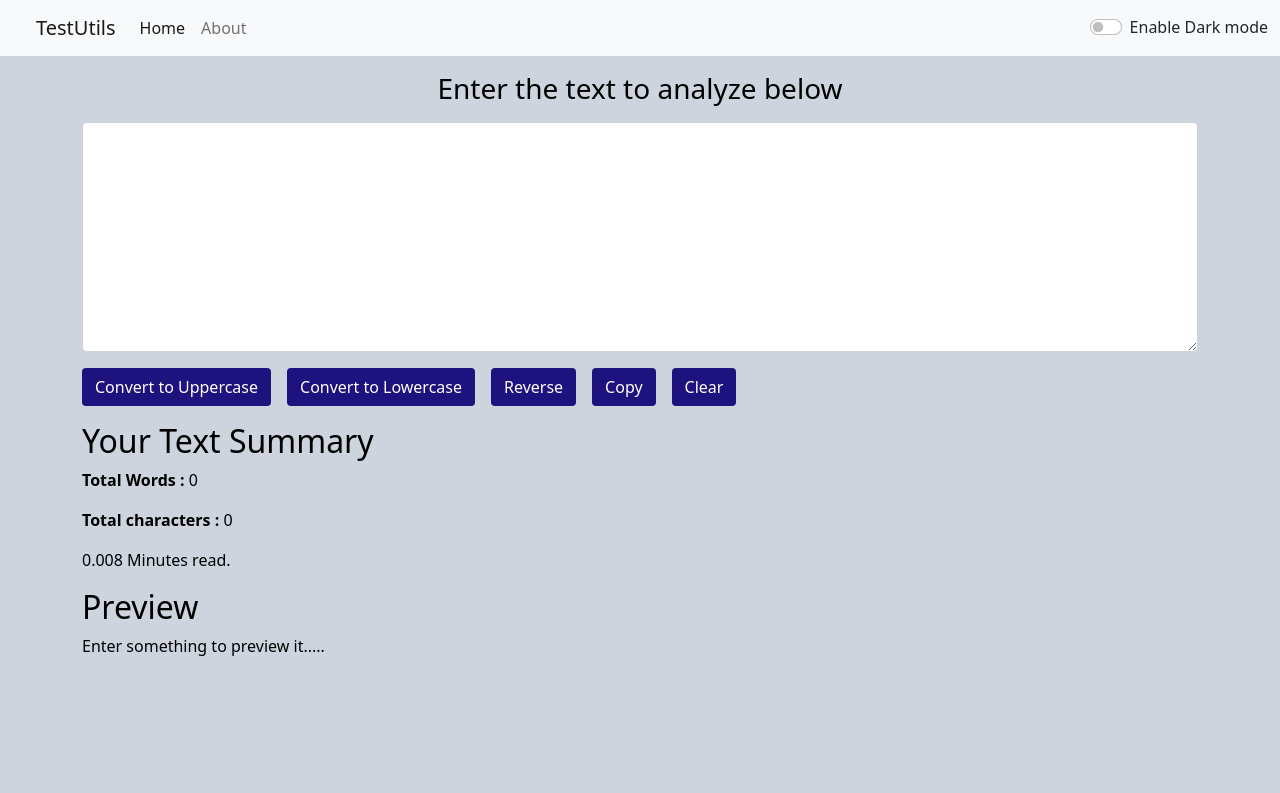
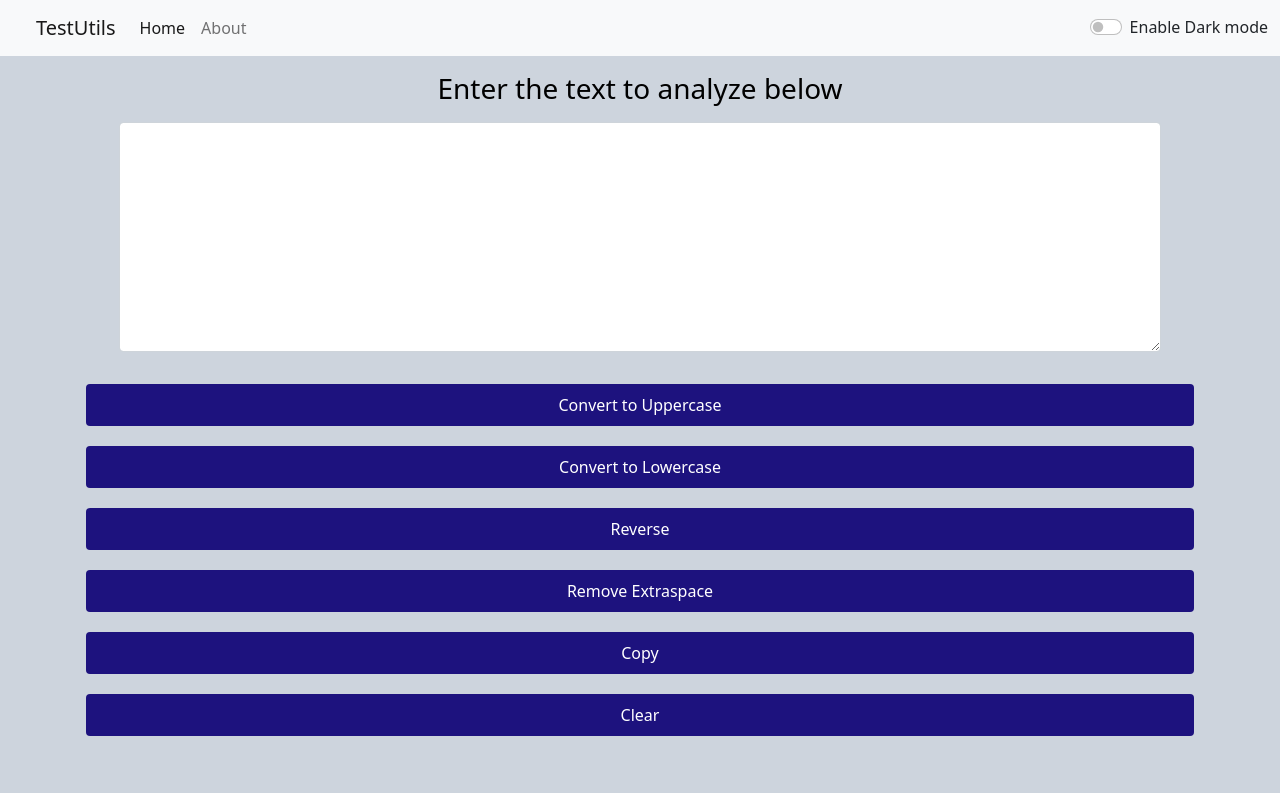
Before and after one commit to Ankkkyyyy/TextUtils_ReactWebApp, a React (Create React App) app: page / in a window 1280 px wide. Shown: the top 793 px of the page. Built offline with nearby package versions, Linux system fonts and the light colour scheme.

Commit message:
done..with some styling...

```diff
--- a/src/App.js
+++ b/src/App.js
@@ -5,7 +5,8 @@ import About from './components/About';
 import Alert from './components/Alert';
 import Navbar from './components/Navbar';
 import TextForm from './components/TextForm';
-import ReactDOM from "react-dom/client";
+
+import Footer from './components/footer';
 import {
   BrowserRouter,
   Routes,
@@ -58,6 +59,8 @@ function App() {
          <Route path="/about" element={<About  mode={mode} />} />
     </Routes>
 
+    <Footer mode={mode} />
+
 
 
 
--- a/src/components/TextForm.js
+++ b/src/components/TextForm.js
@@ -36,6 +36,14 @@ const handleCopy = () =>{
 
 }
 
+const handleExtraSpace= ()=>{
+
+  // const extraspace = textArea.split("  ").join(" ");
+  const extraspace = textArea.replace(/\s+/g, ' ').trim()
+  setTextArea(extraspace)
+
+}
+
    const handleOnchange = (event) =>{
 
             setTextArea(event.target.value);
@@ -47,7 +55,7 @@ const handleCopy = () =>{
 
   return (
     <>
-    <div className="container mt-3" style={{color:props.mode=='dark'? 'grey' :'light'}} >
+    <div className="container mt-3 col-xl-10 col-lg-6 " style={{color:props.mode=='dark'? 'grey' :'light'}} >
 
 
 
@@ -59,20 +67,26 @@ const handleCopy = () =>{
 
         </textarea>
       </div>
-      <button className="btn"  style={{backgroundColor:props.mode=='dark'? '#6C62CA' :'#1D127E',color:props.mode=='dark'?'white':'white'}}  onClick={handleUpClick} >Convert to Uppercase</button>
-      <button className="btn ms-3" style={{backgroundColor:props.mode=='dark'? '#6C62CA' :'#1D127E',color:props.mode=='dark'?'white':'white'}}   onClick={handleLowClick} >Convert to Lowercase</button>
-      <button className="btn ms-3" style={{backgroundColor:props.mode=='dark'? '#6C62CA' :'#1D127E',color:props.mode=='dark'?'white':'white'}}  onClick={handleReverseClick} >Reverse</button>
-      <button className="btn ms-3" style={{backgroundColor:props.mode=='dark'? '#6C62CA' :'#1D127E',color:props.mode=='dark'?'white':'white'}}  onClick={handleCopy} >Copy</button>
-      <button className="btn  ms-3" style={{backgroundColor:props.mode=='dark'? '#6C62CA' :'#1D127E',color:props.mode=='dark'?'white':'white'}}  onClick={handleClearClick} >Clear</button>
+
+
+      </div>
+      <div className="container  d-flex flex-column mb-5 ">
+      <button className="btn md-ms-3 mt-3 m-1 p-2  "  style={{backgroundColor:props.mode=='dark'? '#6C62CA' :'#1D127E',color:props.mode=='dark'?'white':'white'}}  onClick={handleUpClick} >Convert to Uppercase </button>
+      <button className="btn md-ms-3 mt-3 m-1 p-2    " style={{backgroundColor:props.mode=='dark'? '#6C62CA' :'#1D127E',color:props.mode=='dark'?'white':'white'}}   onClick={handleLowClick} >Convert to Lowercase </button>
+      <button className="btn md-ms-3 mt-3 m-1 p-2    " style={{backgroundColor:props.mode=='dark'? '#6C62CA' :'#1D127E',color:props.mode=='dark'?'white':'white'}}  onClick={handleReverseClick} >Reverse</button>
+      <button className="btn md-ms-3 mt-3 m-1 p-2   " style={{backgroundColor:props.mode=='dark'? '#6C62CA' :'#1D127E',color:props.mode=='dark'?'white':'white'}}  onClick={handleExtraSpace} >Remove Extraspace</button>
+      <button className="btn md-ms-3 mt-3 m-1 p-2   " style={{backgroundColor:props.mode=='dark'? '#6C62CA' :'#1D127E',color:props.mode=='dark'?'white':'white'}}  onClick={handleCopy} >Copy</button>
+      <button className="btn  md-ms-3 mt-3 m-1  p-2    " style={{backgroundColor:props.mode=='dark'? '#6C62CA' :'#1D127E',color:props.mode=='dark'?'white':'white'}}  onClick={handleClearClick} >Clear</button>
+
       </div>
 
-      <div className="container my-3"  >
+      <div className="container  mt-4"  >
         <h2 style={{color:props.mode=='dark'? 'white':'black'}}  >Your Text Summary</h2>
         {/* <p> <b>Total words:</b> {textArea.split(" ").length}  </p> */}
         <p style={{color:props.mode=='dark'? 'white':'black'}} > <b> Total Words :</b>   {textArea.length>=1? textArea.split(" ").length : 0} </p>
         <p style={{color:props.mode=='dark'? 'white':'black'}} > <b >Total characters : </b> {textArea.length}</p>
 
-        <p style={{color:props.mode=='dark'? 'white':'black'}} >{  0.008 * textArea.split(" ").length} Minutes read. </p>
+        <p style={{color:props.mode=='dark'? 'white':'black'}} >{  0.008 * textArea.split(" ").length} <b>Minutes read.</b>  </p>
 
         <h2 style={{color:props.mode=='dark'? 'white':'black'}} >Preview</h2>
         <p style={{color:props.mode=='dark'? 'white':'black'}}  >{textArea.length>0?textArea:"Enter something to preview it....."  }</p>
--- /dev/null
+++ b/src/components/footer.js
@@ -0,0 +1,9 @@
+import React from 'react'
+
+export default function Footer(props) {
+  return (
+    <div class="footer text-center mt-5" style={{color:props.mode=='dark'? 'white':'black'}} >
+    <p>Made with 💜 by <a href="https://twitter.com/ankkkyyyy" target="_blank">Ankit Mishra</a></p>
+  </div>
+  )
+}
```
